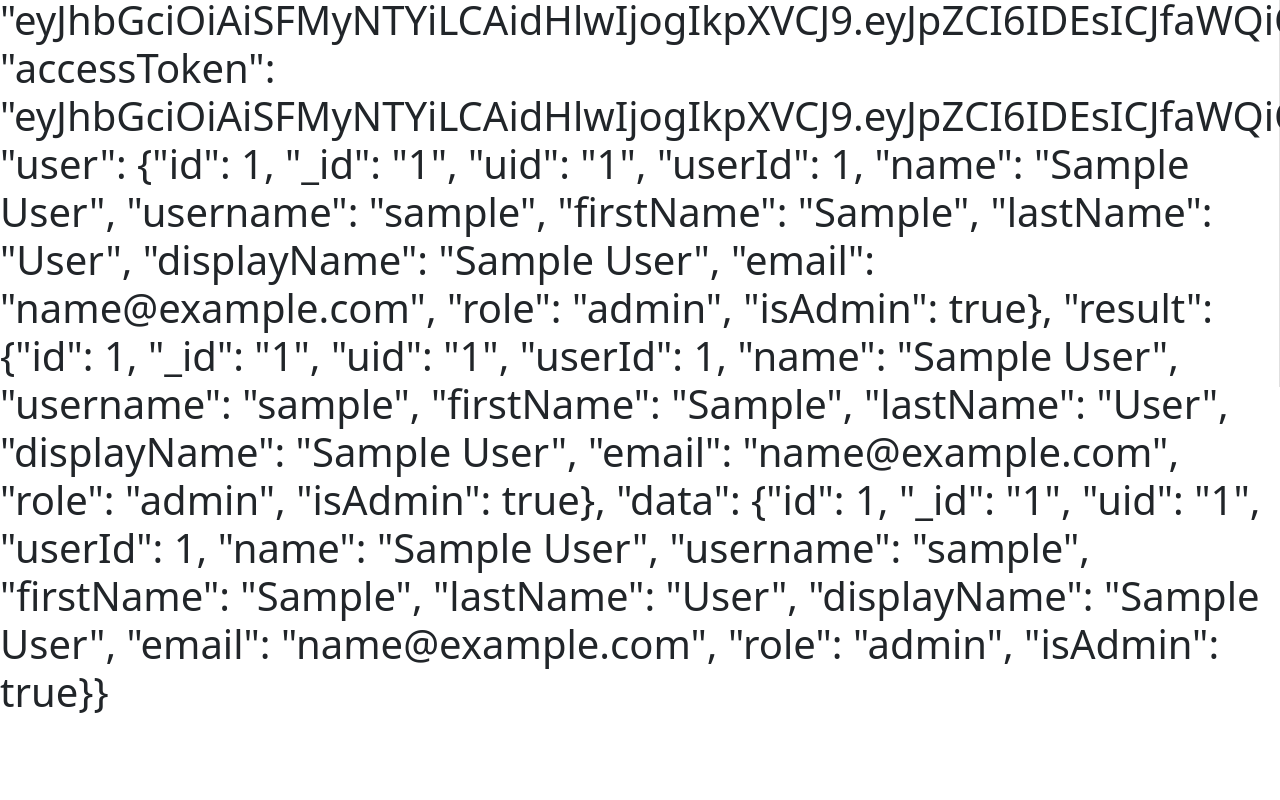
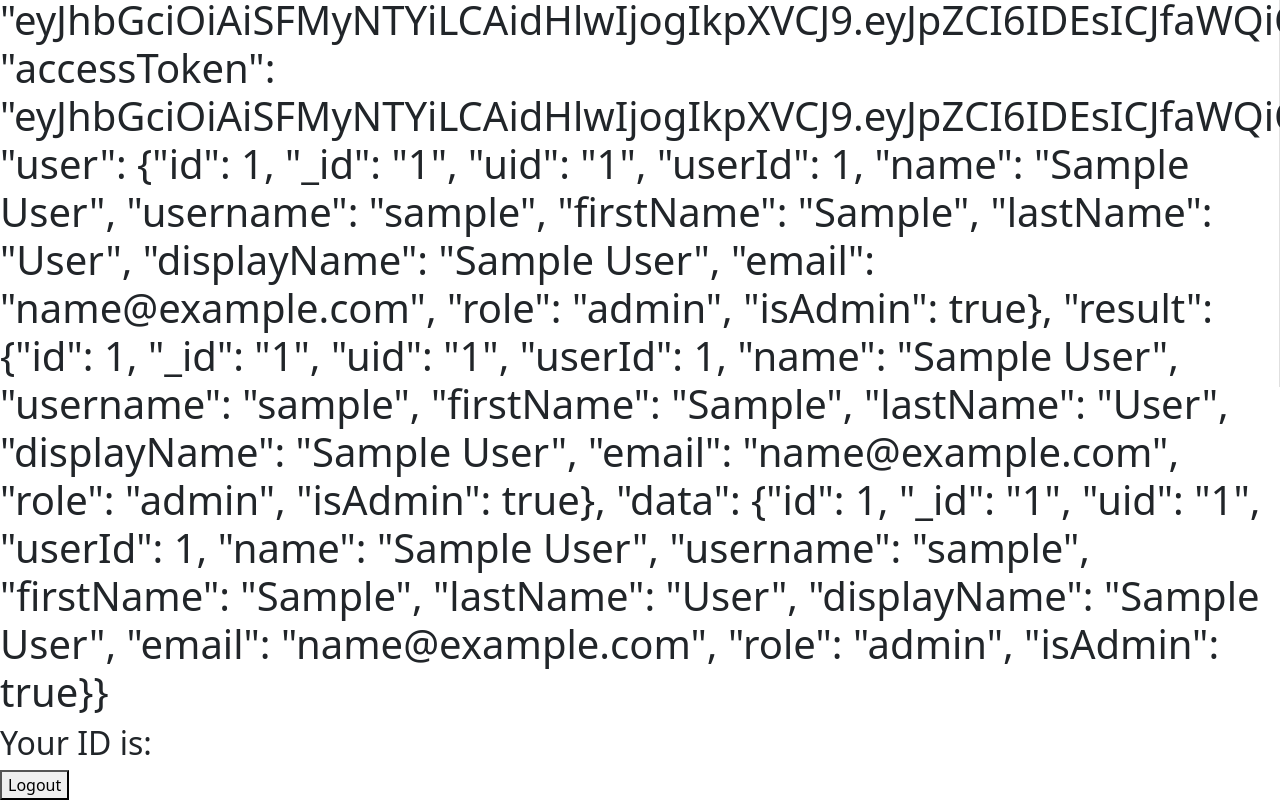
Before and after one commit to moustafa-greeda/crm_react_php, a React (Create React App) app: page /dashboard in a window 1280 px wide. Shown: the part 413-1213 px from the top of the page. Before the commit the page ends 1137 px from the top, so only its background shows below. Built offline with nearby package versions, Linux system fonts and the light colour scheme; sample sign-in values are in the browser's storage.

Commit message:
add-login

```diff
--- a/src/components/Dashboard.jsx
+++ b/src/components/Dashboard.jsx
@@ -10,7 +10,7 @@ export default function Dashboard() {
     naviget("/");
   }
   const user = localStorage.getItem("user");
-  // const id = localStorage.getItem("id");
+  const id = localStorage.getItem("id");
   // console.log(id);
 
   return (
@@ -18,9 +18,10 @@ export default function Dashboard() {
       <Header />
       <Sidebar />
       <h1>Welcome to Dashboard {user}</h1>
+      <h2>Your ID is: {id}</h2>
 
 
-
+      <button onClick={logoutSubmit}>Logout</button>
     </div>
   );
 }
--- a/src/components/Login/Login.jsx
+++ b/src/components/Login/Login.jsx
@@ -6,6 +6,7 @@ import axios from 'axios';
 
 
 const Login = () => {
+
   const [user, setUser] = useState("");
   const [password, setPassword] = useState("");
   const [error, setError] = useState("");
@@ -69,6 +70,8 @@ const loginSubmit = async () => {
       });
       const result = response.data;
 
+      // console.log(result[0]);
+
 
       if (result[0].result === "Invalid username!" || result[0].result === "Invalid password!") {
         console.log(result[0].result);
@@ -78,7 +81,7 @@ const loginSubmit = async () => {
         setTimeout(function () {
           localStorage.setItem("login", true);
           localStorage.setItem("user", user);
-          // localStorage.setItem("id", id);
+          localStorage.setItem("id", result[0].id);
           naviget("/dashboard");
         }, 3000);
       }
```
